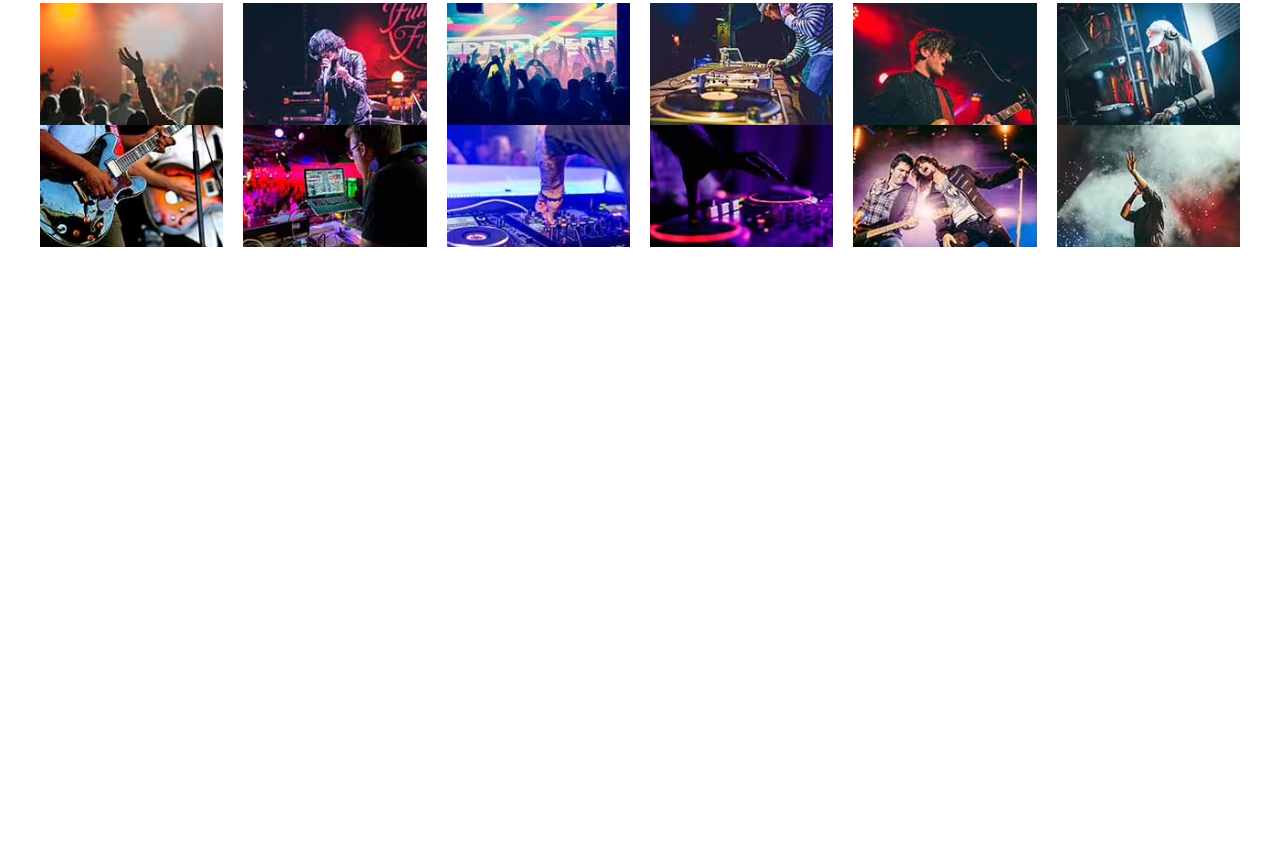
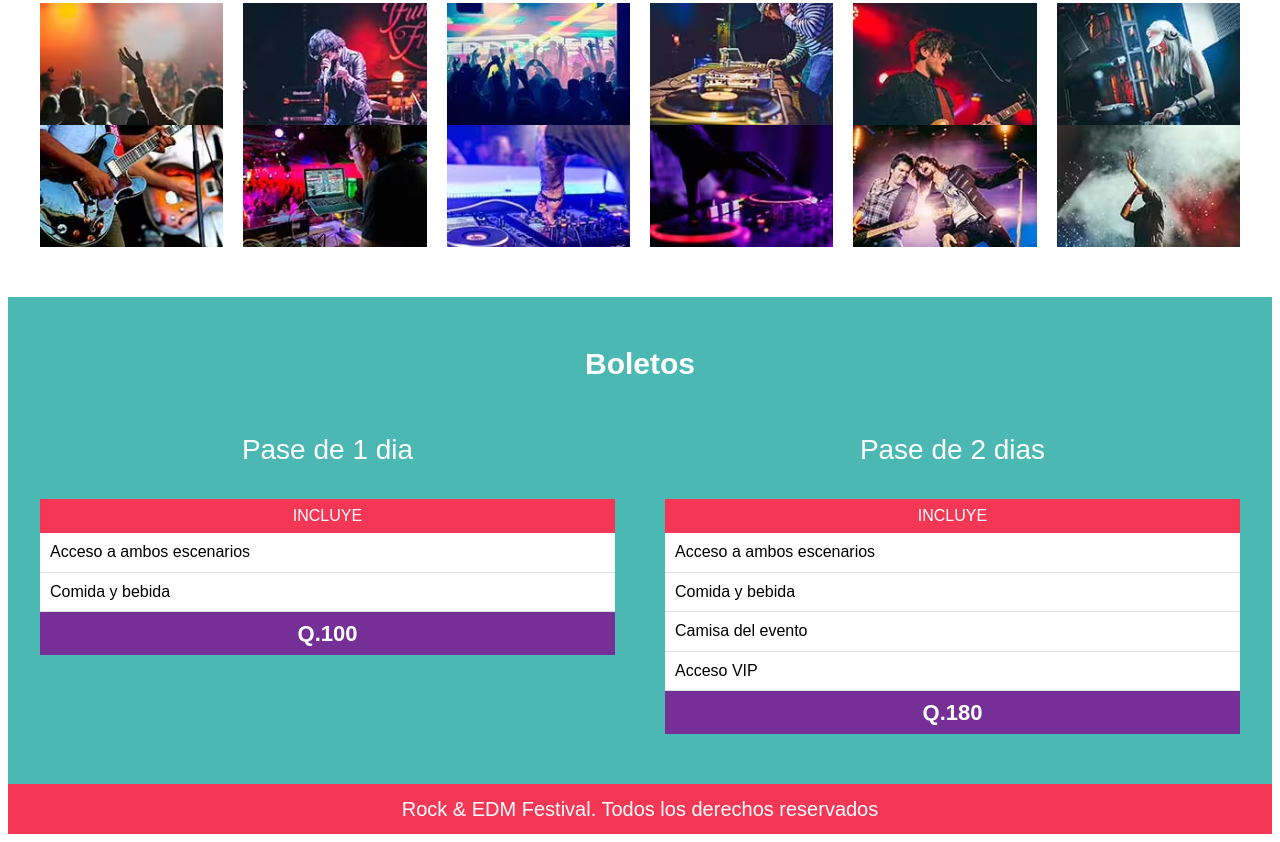
Before and after one commit to jecheverria0/FestivalMusica, a website: page index.html in a window 1280 px wide. Shown: the part 2886-3728 px from the top of the page. Before the commit the page ends 3191 px from the top, so only its background shows below. Drawn offline with Linux system fonts and the light colour scheme.

Commit message:
Se agregó la seccion de boletos y el footer, se crearon dos nuevos archivos.

```diff
--- a/index.html
+++ b/index.html
@@ -168,6 +168,48 @@
                 <ul class="galeria-imagenes"></ul>
             </section>
 
+            <section class="boletos bg-verde">
+                <h3>Boletos</h3>
+                <div class="contenedor contenedor-boletos">
+                    <div class="basico pase">
+                        <p class="nombre-pase">Pase de 1 dia</p>
+                        <header class="pase-header">
+                            <p>Incluye</p>
+                        </header>
+                        <div class="pase-body">
+                            <ul>
+                                <li>Acceso a ambos escenarios</li>
+                                <li>Comida y bebida</li>
+                            </ul>
+                        </div>
+                        <footer class="pase-footer">
+                            <p>Q.100</p>
+                        </footer>
+                    </div>
+                    <div class="premium pase">
+                        <p class="nombre-pase">Pase de 2 dias</p>
+                        <header class="pase-header">
+                            <p>Incluye</p>
+                        </header>
+                        <div class="pase-body">
+                            <ul>
+                                <li>Acceso a ambos escenarios</li>
+                                <li>Comida y bebida</li>
+                                <li>Camisa del evento</li>
+                                <li>Acceso VIP</li>
+                            </ul>
+                        </div>
+                        <footer class="pase-footer">
+                            <p>Q.180</p>
+                        </footer>
+                    </div>
+                </div>
+            </section>
+
+            <footer class="size-footer">
+                <p>Rock & EDM Festival. Todos los derechos reservados</p>
+            </footer>
+
             <script src="src/js/app.js"></script>
 </body>
 </html>
--- /dev/null
+++ b/src/scss/layout/_boletos.scss
@@ -0,0 +1,64 @@
+@use 'base/mixins' as m;
+@use 'base/variables' as v;
+
+.boletos {
+    padding: 5rem 0;
+    h3{
+        text-align: center;
+        color: v.$blanco;
+        margin-bottom: 2rem
+    }
+
+    .contenedor-boletos {
+        @include m.tablet {
+            @include m.grid(2, 5rem);
+        }
+    }
+}
+
+.pase {
+    color: black;
+
+    .nombre-pase{
+        text-align: center;
+        color: v.$blanco;
+        font-size: 2.8rem
+    }
+
+    &-header,
+    &-footer {
+        padding: .5rem;
+        p {
+            color: v.$blanco;
+            text-align: center;
+            margin: 0;
+        }
+    }
+
+    &-header{
+        background-color: v.$rosa;
+        p {
+            text-transform: uppercase;
+            font-size: 1.6rem;
+        }
+    }
+    &-body{
+        background-color: v.$blanco;
+        ul{
+            @include m.resetear-lista;
+            li,
+            :nth-child(odd){
+                background-color: v.$blanco;
+                padding: 1rem;
+                border-bottom: 1px solid #e1e1e1;
+            }
+        }
+    }
+    &-footer{
+        background-color: v.$morado;
+        p {
+            font-size: 2.2rem;
+            font-weight: 700;
+        }
+    }
+}
--- /dev/null
+++ b/src/scss/layout/_footer.scss
@@ -0,0 +1,12 @@
+@use 'base/variables' as v;
+@use 'base/mixins' as m;
+
+.size-footer{
+    background-color: v.$rosa;
+    padding: 1rem;
+    p {
+        margin: 0;
+        color: v.$blanco;
+        text-align: center;
+    }
+}
--- a/src/scss/layout/_index.scss
+++ b/src/scss/layout/_index.scss
@@ -3,3 +3,5 @@
 @forward 'festival';
 @forward 'lineup';
 @forward 'galeria';
+@forward 'boletos';
+@forward 'footer';
```
Also changed, not shown: build/css/app.css.
